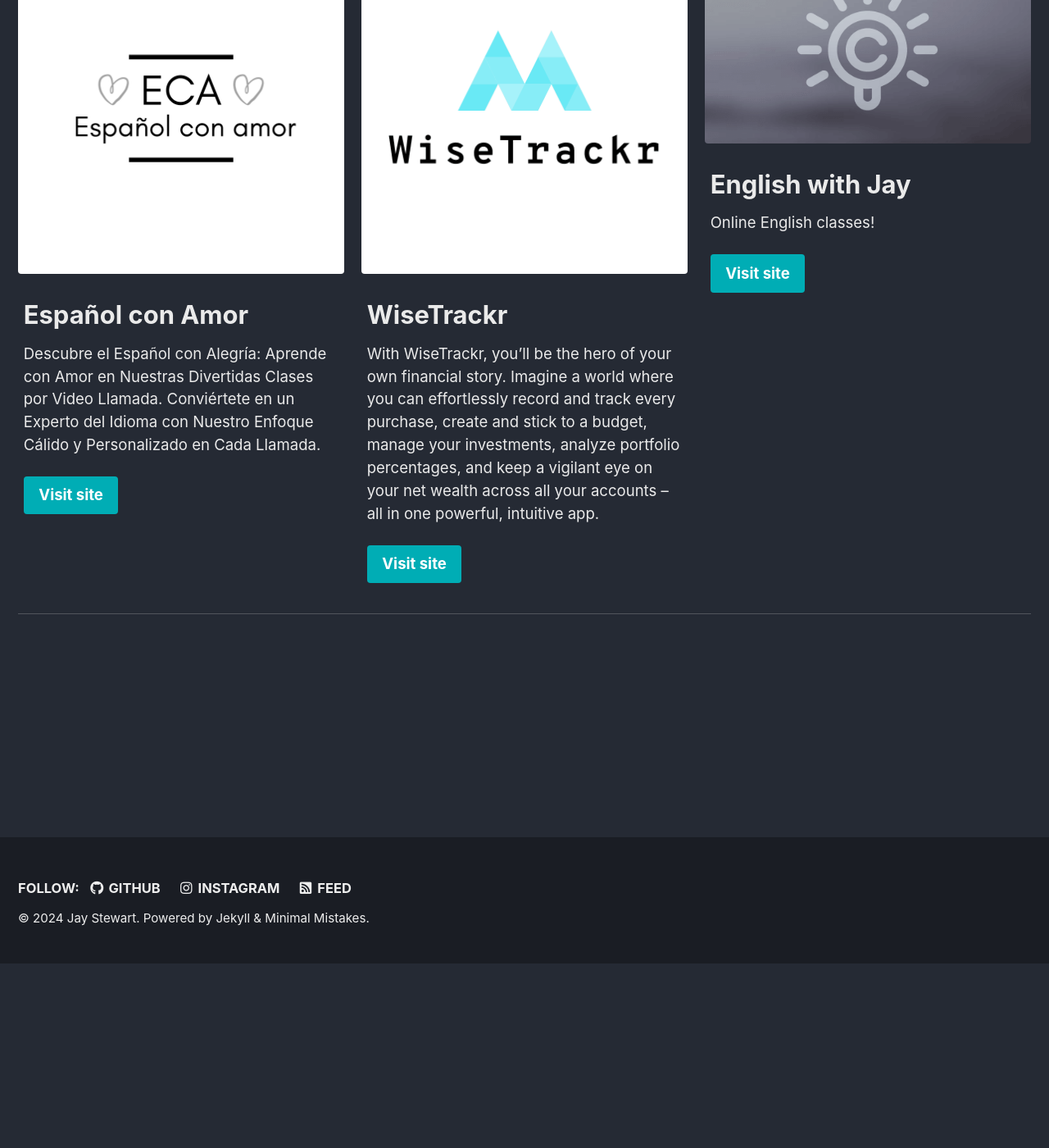
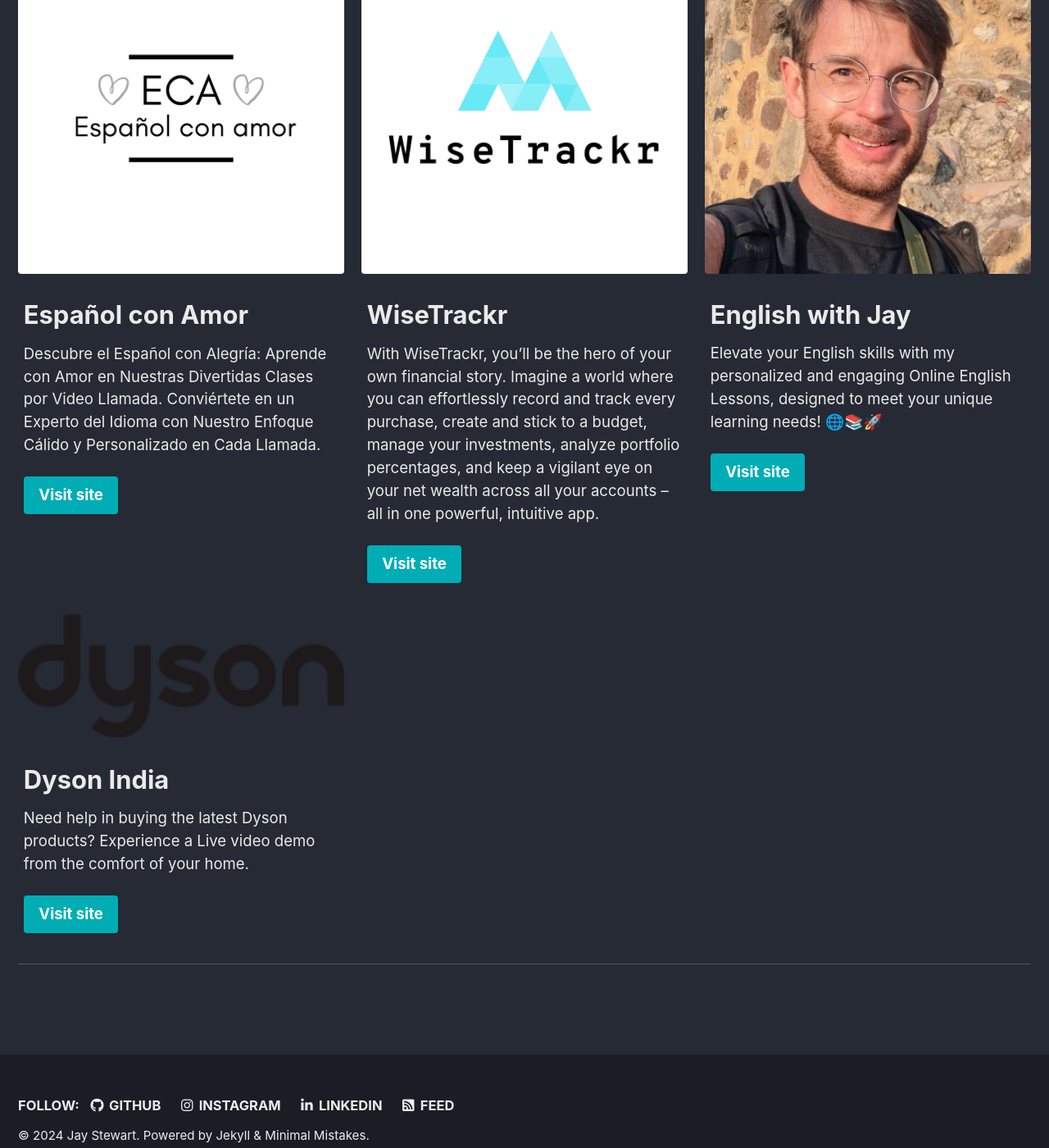
Before and after one commit to jaystewart86/jaystewart86, a Jekyll site: the page built from _pages/portfolio.md, in a window 1280 px wide and 1400 px high, scrolled down 224 px. Shown: the whole window at 82% size. Built offline with Jekyll 4.4.1, drawn with Linux system fonts in a browser that asks for light colours; cached includes are drawn as plain includes; nearby versions of some CDN libraries.

Commit message:
Homepage and portfolio updates

```diff
--- a/_config.yml
+++ b/_config.yml
@@ -150,6 +150,9 @@ footer:
     - label: "Instagram"
       icon: "fab fa-fw fa-instagram"
       url: "https://www.instagram.com/jaystewartcouk"
+    - label: "LinkedIn"
+      icon: "fab fa-fw fa-linkedin"
+      url: "https://www.linkedin.com/in/jaystewartcouk"
 
 
 # Reading Files
--- a/_includes/head/custom.html
+++ b/_includes/head/custom.html
@@ -2,4 +2,6 @@
 
 <!-- insert favicons. use https://realfavicongenerator.net/ -->
 
+<link rel="stylesheet" href="https://maxcdn.bootstrapcdn.com/font-awesome/4.5.0/css/font-awesome.min.css">
+
 <!-- end custom head snippets -->
--- a/_pages/portfolio.md
+++ b/_pages/portfolio.md
@@ -16,11 +16,18 @@ feature_row:
     url: "https://wisetrackr.com"
     btn_class: "btn--primary"
     btn_label: "Visit site"
-  - image_path: /assets/images/mm-free-feature.png
+  - image_path: /assets/images/jaystewart/jay.jpg
     alt: "English with Jay"
     title: "English with Jay"
-    excerpt: "Online English classes!"
+    excerpt: "Elevate your English skills with my personalized and engaging Online English Lessons, designed to meet your unique learning needs! 🌐📚🚀"
     url: "https://englishwithjay.co.uk"
+    btn_class: "btn--primary"
+    btn_label: "Visit site"
+  - image_path: /assets/images/jaystewart/dyson.png
+    alt: "Dyson India"
+    title: "Dyson India"
+    excerpt: "Need help in buying the latest Dyson products? Experience a Live video demo from the comfort of your home."
+    url: "https://www.dyson.in/book-home-demo"
     btn_class: "btn--primary"
     btn_label: "Visit site"
 ---
```
Also changed, not shown: index.md (+5 -5 lines), assets/images/jaystewart/customizable.png (added), assets/images/jaystewart/dyson.png (added), assets/images/jaystewart/jay.jpg (added), 2 other files.
